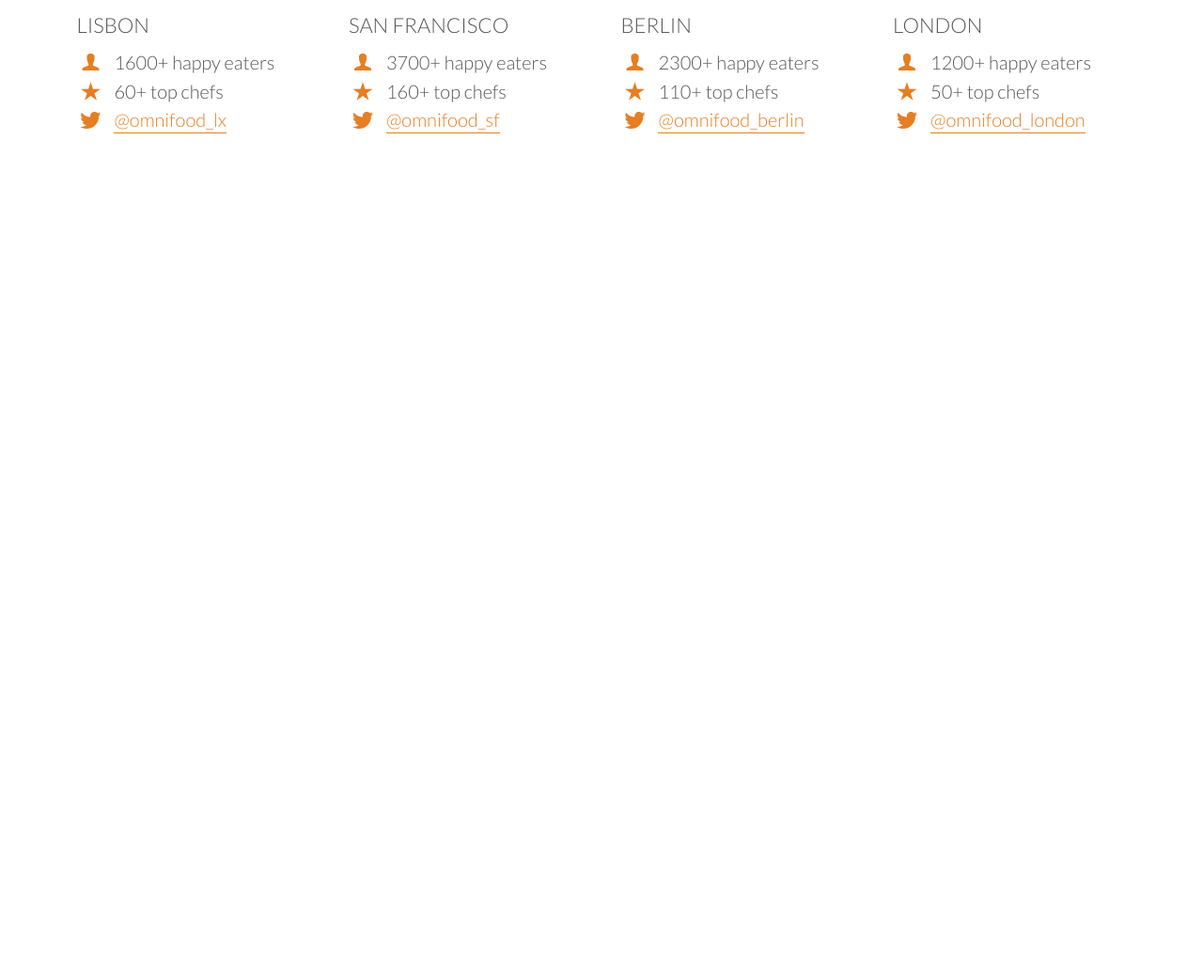
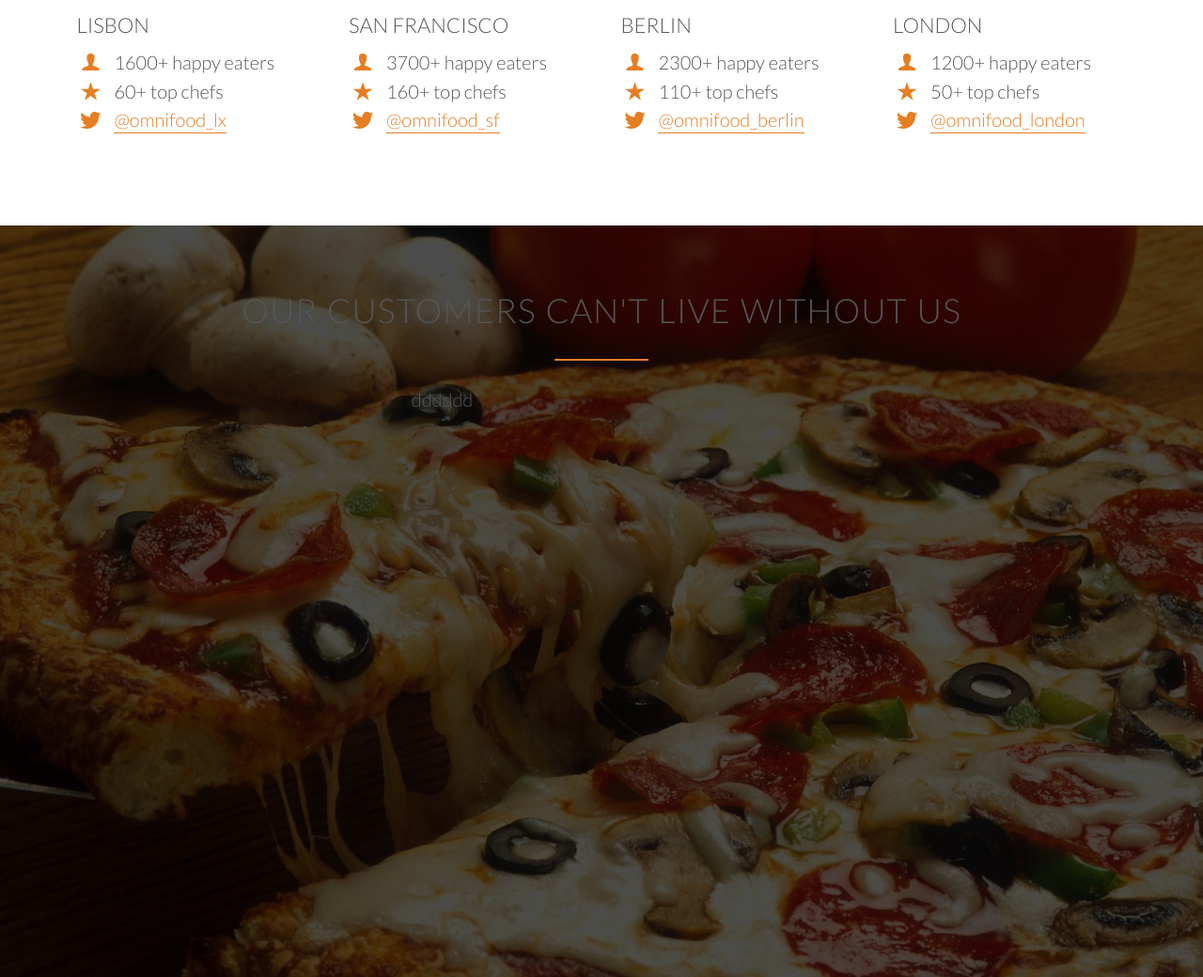
Before and after one commit to linocatucci/html5-css3-course, a PHP site: page / in a window 1280 px wide. Shown: the part 3075-4115 px from the top of the page at 94% size. Before the commit the page ends 3217 px from the top, so only its background shows below. Run offline with PHP 8.4, Linux system fonts and the light colour scheme; some web fonts are replaced.

Commit message:
testimonials

```diff
--- a/index.html
+++ b/index.html
@@ -210,6 +210,17 @@
             </div>
         </div>
     </section>
+    <section class="testimonials">
+        <div class="row">
+            <h2>Our customers can't live without us</h2>
+        </div>
+        <div class="row">
+            <div class="col span-1-of-3 box"></div>
+            <p>dddddd</p>
+            <img>
+        </div>
+
+    </section>
 
 </body>
 
--- a/resources/css/styles.css
+++ b/resources/css/styles.css
@@ -256,6 +256,18 @@ header {
 }
 
 
+/*---------------------------------------------------------------------------------
+/* TESTIMONIALS  /*
+/*---------------------------------------------------------------------------------*/
+
+.testimonials {
+    background-image: linear-gradient(rgba(0, 0, 0, 0.7), rgba(0, 0, 0, 0.7)), url(img/back-customers.jpg);
+    background-size: cover;
+    background-position: center;
+    height: 100vh;
+}
+
+
 /*
 
 door de normilize file heeft h1 heeft een margin top gekregen, dit wordt nu weggehaald
```
Also changed, not shown: resources/css/img/back-customers.jpg (added).
